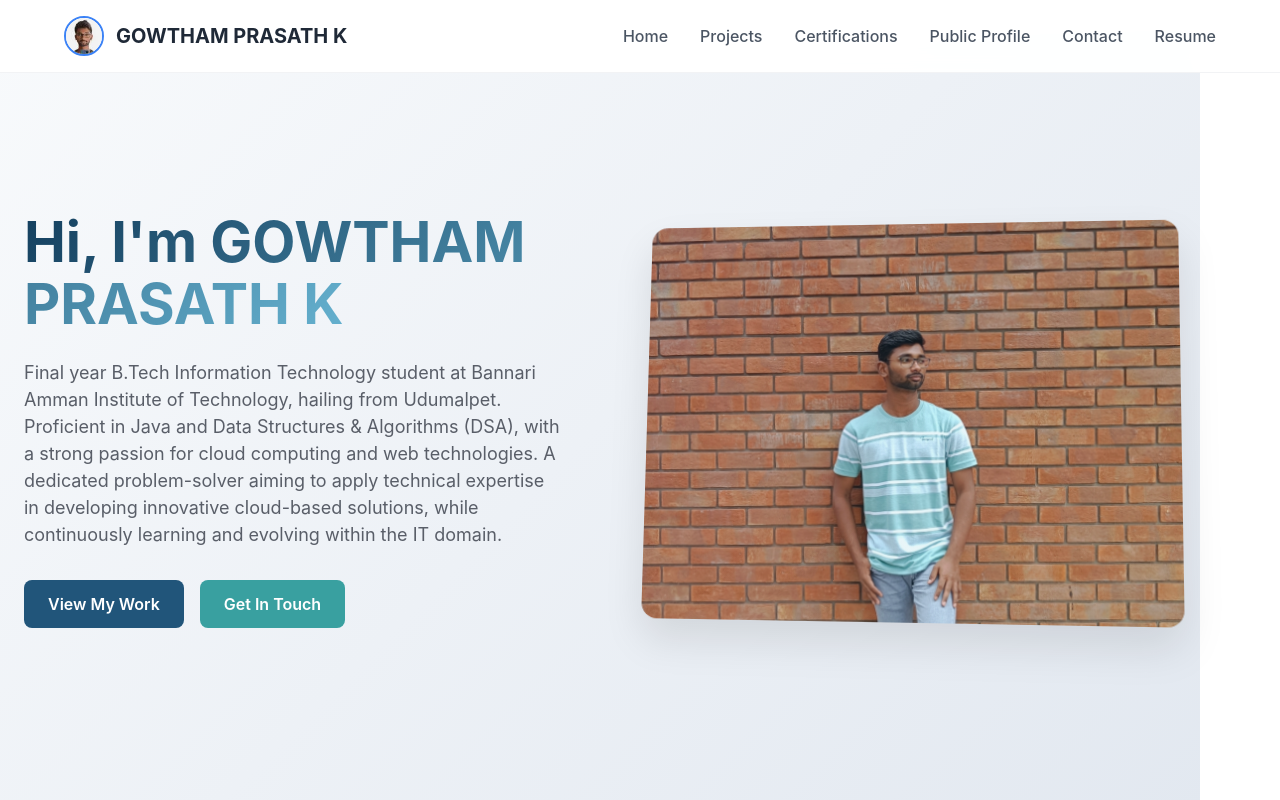
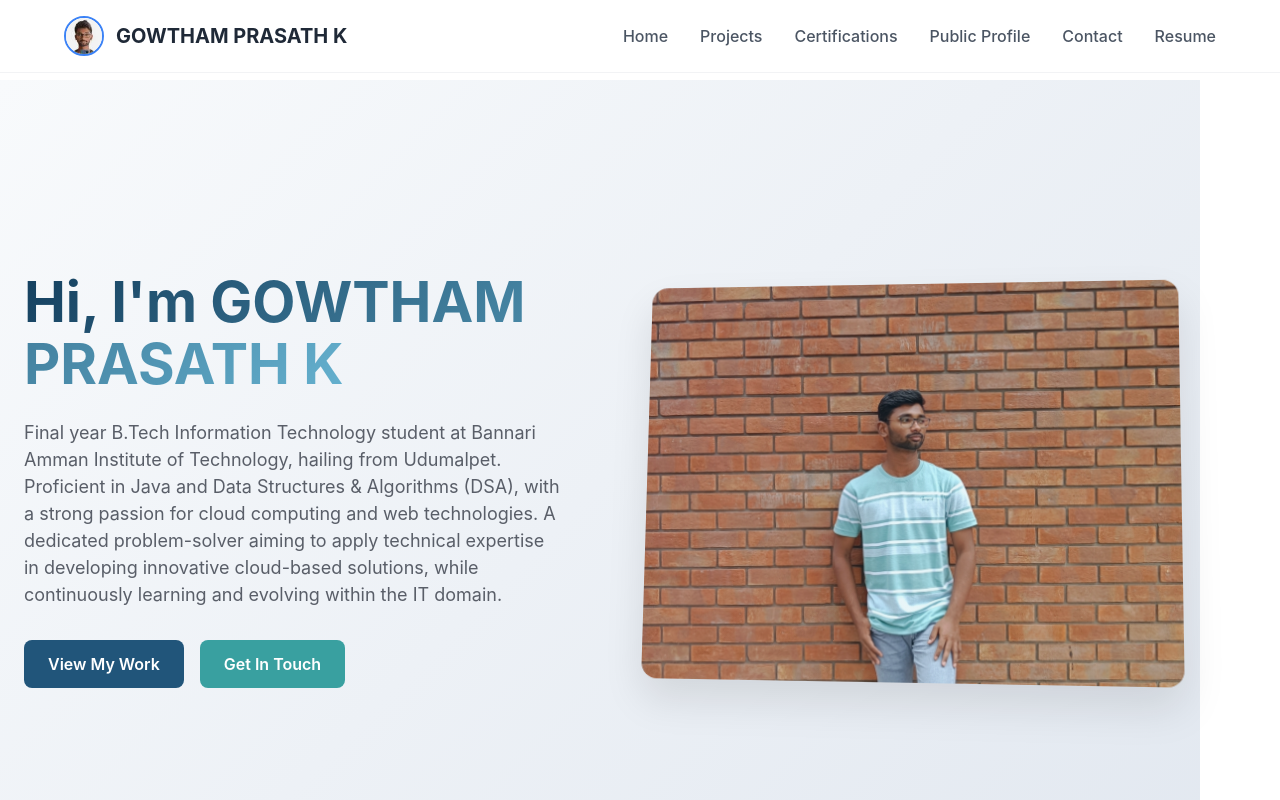
Before and after one commit to gowthamprasath14/Portfolio, a React (Vite) app: page / in a window 1280 px wide. Shown: the top 800 px of the page. Built offline with nearby package versions, Linux system fonts and the light colour scheme.

Commit message:
Update App.css

```diff
--- a/src/App.css
+++ b/src/App.css
@@ -16,7 +16,7 @@ body {
 }
 
 main {
-  padding-top: 20px; /* Space for fixed navbar */
+  padding-top: 80px; /* Space for fixed navbar */
 }
 
 /* Smooth scrolling */
@@ -26,7 +26,7 @@ html {
 
 /* Section spacing */
 section {
-  padding: 0px;
+  padding: 80px 0;
   min-height: 100vh;
   display: flex;
   align-items: center;
```
